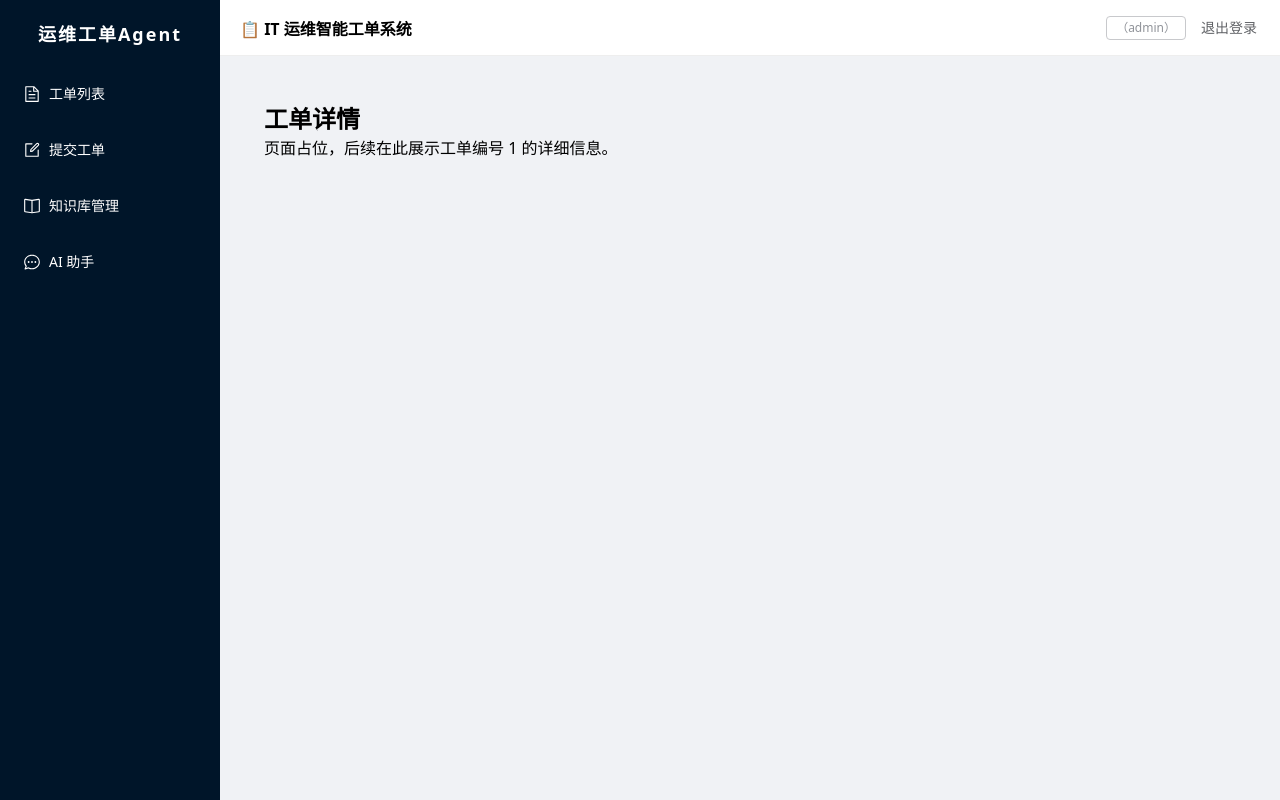
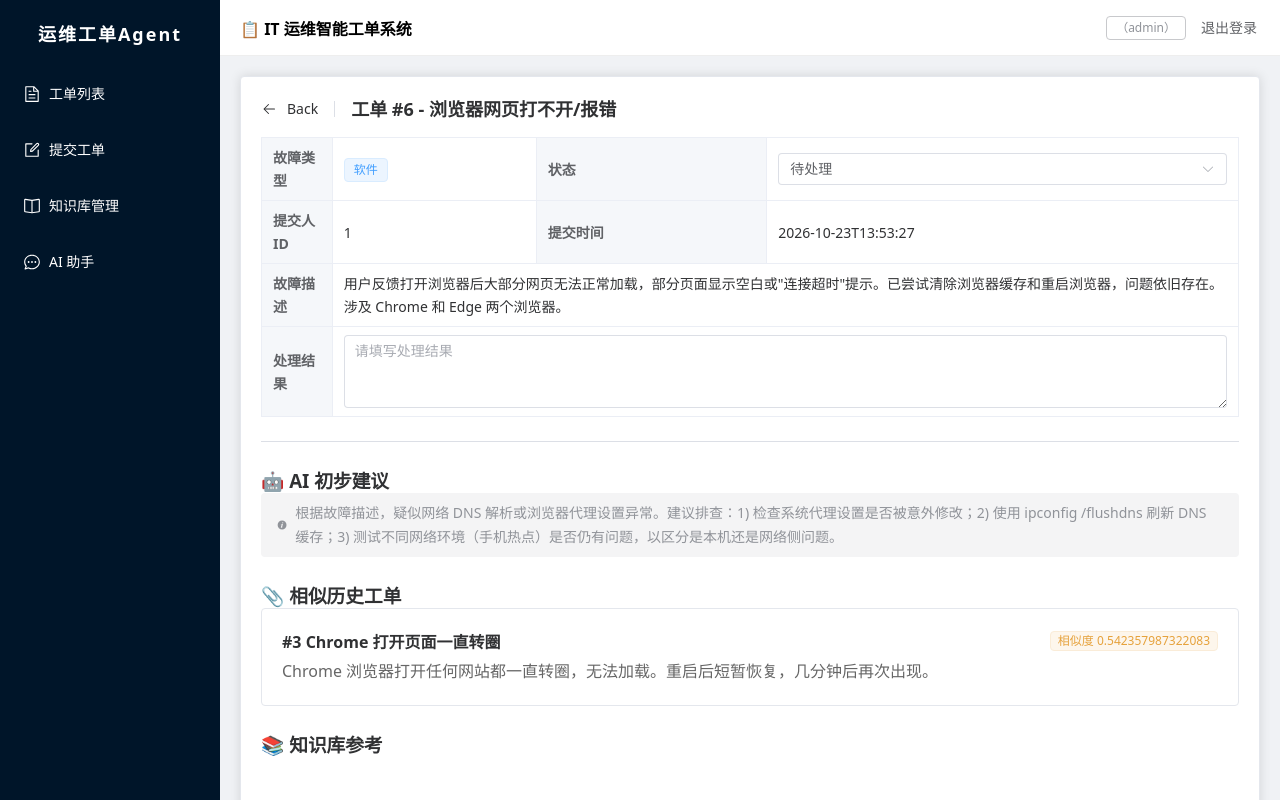
Before and after one commit to longzihan28-ai/-, a Vue app in the folder agent-front/: page /ticket/1 in a window 1280 px wide. Built offline with nearby package versions, Linux system fonts and the light colour scheme; sample sign-in values are in the browser's storage.

Commit message:
工单详情页面

```diff
--- a/agent-front/src/views/TicketDetail.vue
+++ b/agent-front/src/views/TicketDetail.vue
@@ -1,10 +1,178 @@
 <template>
-  <div style="padding: 24px;">
-    <h2>工单详情</h2>
-    <p>页面占位，后续在此展示工单编号 {{ $route.params.id }} 的详细信息。</p>
-  </div>
+  <el-card v-loading="loading">
+    <div v-if="ticket">
+      <!-- 返回行：返回箭头 + 工单标题 -->
+      <el-page-header style="margin-bottom:16px" @back="$router.back()">
+        <template #content>
+          <span style="font-size:18px;font-weight:600">工单 #{{ ticket.id }} - {{ ticket.title }}</span>
+        </template>
+      </el-page-header>
+
+      <!-- 基本信息 -->
+      <el-descriptions :column="2" border>
+        <el-descriptions-item label="故障类型">
+          <el-tag>{{ categoryLabel[ticket.faultType] || ticket.faultType || '未识别' }}</el-tag>
+        </el-descriptions-item>
+        <el-descriptions-item label="状态">
+          <el-select v-if="isAdmin" v-model="ticket.status" style="width:100%" @change="onSave">
+            <el-option label="待处理" value="PENDING" />
+            <el-option label="处理中" value="PROCESSING" />
+            <el-option label="已解决" value="RESOLVED" />
+            <el-option label="已关闭" value="CLOSED" />
+          </el-select>
+          <el-tag v-else :type="statusTag[ticket.status]">{{ statusLabel[ticket.status] }}</el-tag>
+        </el-descriptions-item>
+        <el-descriptions-item label="提交人ID">{{ ticket.submitterId }}</el-descriptions-item>
+        <el-descriptions-item label="提交时间">{{ ticket.createTime }}</el-descriptions-item>
+        <el-descriptions-item label="故障描述" :span="2">{{ ticket.description }}</el-descriptions-item>
+        <el-descriptions-item label="处理结果" :span="2">
+          <el-input
+            v-if="isAdmin"
+            v-model="ticket.resolution"
+            type="textarea"
+            :rows="3"
+            placeholder="请填写处理结果"
+            @change="onSave"
+          />
+          <span v-else>{{ ticket.resolution || '未填写' }}</span>
+        </el-descriptions-item>
+      </el-descriptions>
+
+      <el-divider />
+
+      <!-- AI 初步建议 -->
+      <h3>🤖 AI 初步建议</h3>
+      <el-alert
+        v-if="ticket.aiSuggestion"
+        :title="ticket.aiSuggestion"
+        type="info"
+        :closable="false"
+        show-icon
+      />
+
+      <!-- 相似历史工单 -->
+      <h3 style="margin-top:24px">📎 相似历史工单</h3>
+      <template v-if="similarTickets.length">
+        <el-card
+          v-for="s in similarTickets"
+          :key="'t-' + s.id"
+          shadow="never"
+          style="margin-bottom:8px"
+        >
+          <div style="display:flex;justify-content:space-between;align-items:center">
+            <div style="font-weight:600">#{{ s.id }} {{ s.title }}</div>
+            <el-tag size="small" type="warning">相似度 {{ s.score }}</el-tag>
+          </div>
+          <div style="color:#666;margin-top:6px;line-height:1.6">{{ s.content }}</div>
+        </el-card>
+      </template>
+      <el-empty v-else description="暂无相似历史工单（可多提交几条工单试试）" :image-size="80" />
+
+      <!-- 知识库参考 -->
+      <h3 style="margin-top:24px">📚 知识库参考</h3>
+      <template v-if="similarKnowledge.length">
+        <el-card
+          v-for="s in similarKnowledge"
+          :key="'k-' + s.id"
+          shadow="never"
+          style="margin-bottom:8px"
+        >
+          <div style="display:flex;justify-content:space-between;align-items:center">
+            <div style="font-weight:600">#{{ s.id }} {{ s.title }}</div>
+            <el-tag size="small" type="success">相似度 {{ s.score }}</el-tag>
+          </div>
+          <div style="color:#666;margin-top:6px;line-height:1.6;white-space:pre-line">{{ s.content }}</div>
+        </el-card>
+      </template>
+      <el-empty v-else description="暂无知识库命中" :image-size="80" />
+    </div>
+  </el-card>
 </template>
 
 <script setup lang="ts">
-// 工单详情页 —— 占位组件
+import { computed, ref } from 'vue'
+import { ElMessage } from 'element-plus'
+
+// 状态/分类 中文映射
+const statusLabel: Record<string, string> = {
+  PENDING: '待处理',
+  PROCESSING: '处理中',
+  RESOLVED: '已解决',
+  CLOSED: '已关闭'
+}
+
+const statusTag: Record<string, 'warning' | 'primary' | 'success' | 'info'> = {
+  PENDING: 'warning',
+  PROCESSING: 'primary',
+  RESOLVED: 'success',
+  CLOSED: 'info'
+}
+
+const categoryLabel: Record<string, string> = {
+  network: '网络',
+  hardware: '硬件',
+  software: '软件',
+  account: '账号'
+}
+
+// 管理员视角（演示写死）
+const isAdmin = computed(() => true)
+
+// 工单类型（与后端接口对齐，similarTickets/similarKnowledge 后端返回 JSON 字符串）
+interface Ticket {
+  id: number
+  title: string
+  faultType: string
+  status: string
+  submitterId: number
+  createTime: string
+  description: string
+  resolution: string
+  aiSuggestion: string
+  similarTickets: string
+  similarKnowledge: string
+}
+
+// 演示数据写死，不调用接口、不读取路由与 localStorage
+const ticket = ref<Ticket>({
+  id: 6,
+  title: '浏览器网页打不开/报错',
+  faultType: 'software',
+  status: 'PENDING',
+  submitterId: 1,
+  createTime: '2026-10-23T13:53:27',
+  description: '用户反馈打开浏览器后大部分网页无法正常加载，部分页面显示空白或"连接超时"提示。已尝试清除浏览器缓存和重启浏览器，问题依旧存在。涉及 Chrome 和 Edge 两个浏览器。',
+  resolution: '',
+  aiSuggestion: '根据故障描述，疑似网络 DNS 解析或浏览器代理设置异常。建议排查：1) 检查系统代理设置是否被意外修改；2) 使用 ipconfig /flushdns 刷新 DNS 缓存；3) 测试不同网络环境（手机热点）是否仍有问题，以区分是本机还是网络侧问题。',
+  similarTickets: JSON.stringify([
+    { id: 3, title: 'Chrome 打开页面一直转圈', score: 0.542357987322083, content: 'Chrome 浏览器打开任何网站都一直转圈，无法加载。重启后短暂恢复，几分钟后再次出现。' }
+  ]),
+  similarKnowledge: JSON.stringify([])
+})
+
+// 加载状态恒为 false（演示数据不需要加载）
+const loading = ref(false)
+
+// 相似工单：后端以 JSON 字符串返回，解析失败时返回空数组
+const similarTickets = computed(() => {
+  try {
+    return JSON.parse(ticket.value.similarTickets) || []
+  } catch {
+    return []
+  }
+})
+
+// 相似知识：后端以 JSON 字符串返回，解析失败时返回空数组
+const similarKnowledge = computed(() => {
+  try {
+    return JSON.parse(ticket.value.similarKnowledge) || []
+  } catch {
+    return []
+  }
+})
+
+// 保存：演示数据写死，不调用接口
+const onSave = () => {
+  ElMessage.success('已保存')
+}
 </script>
```
